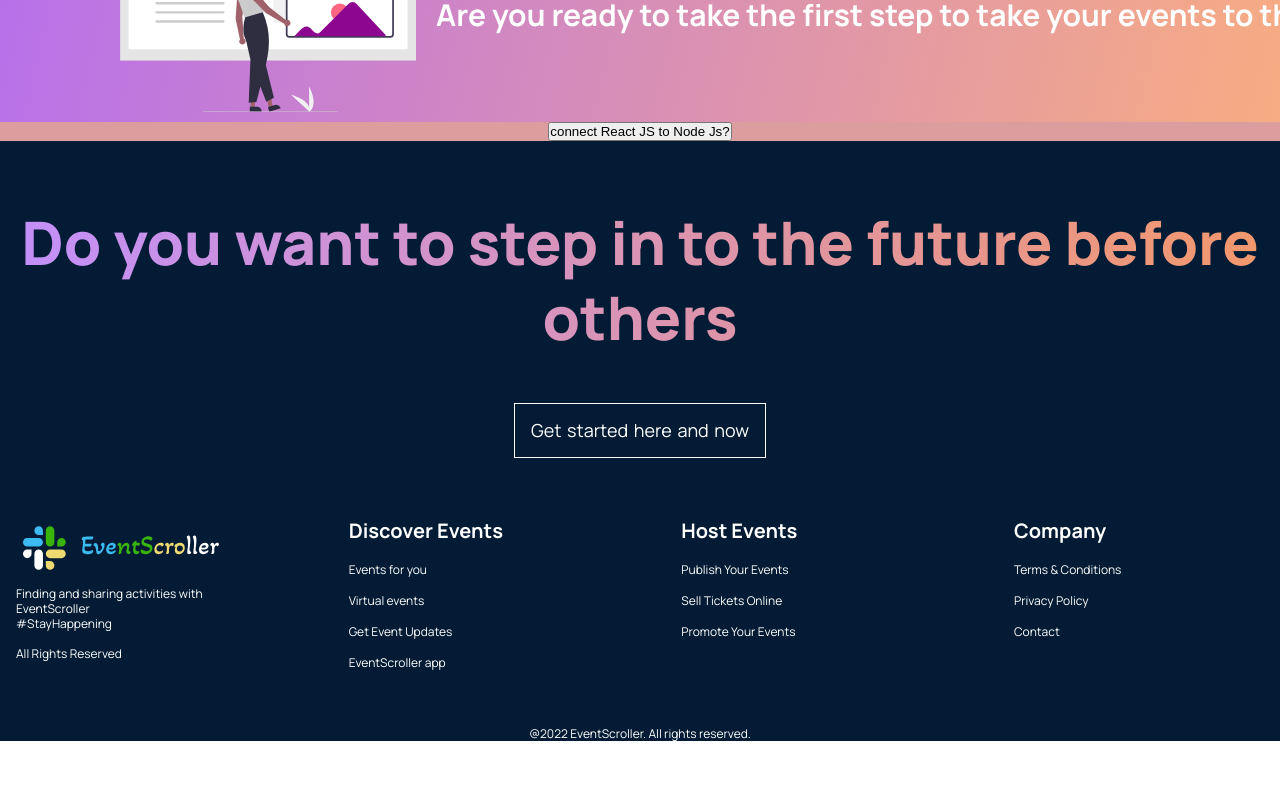
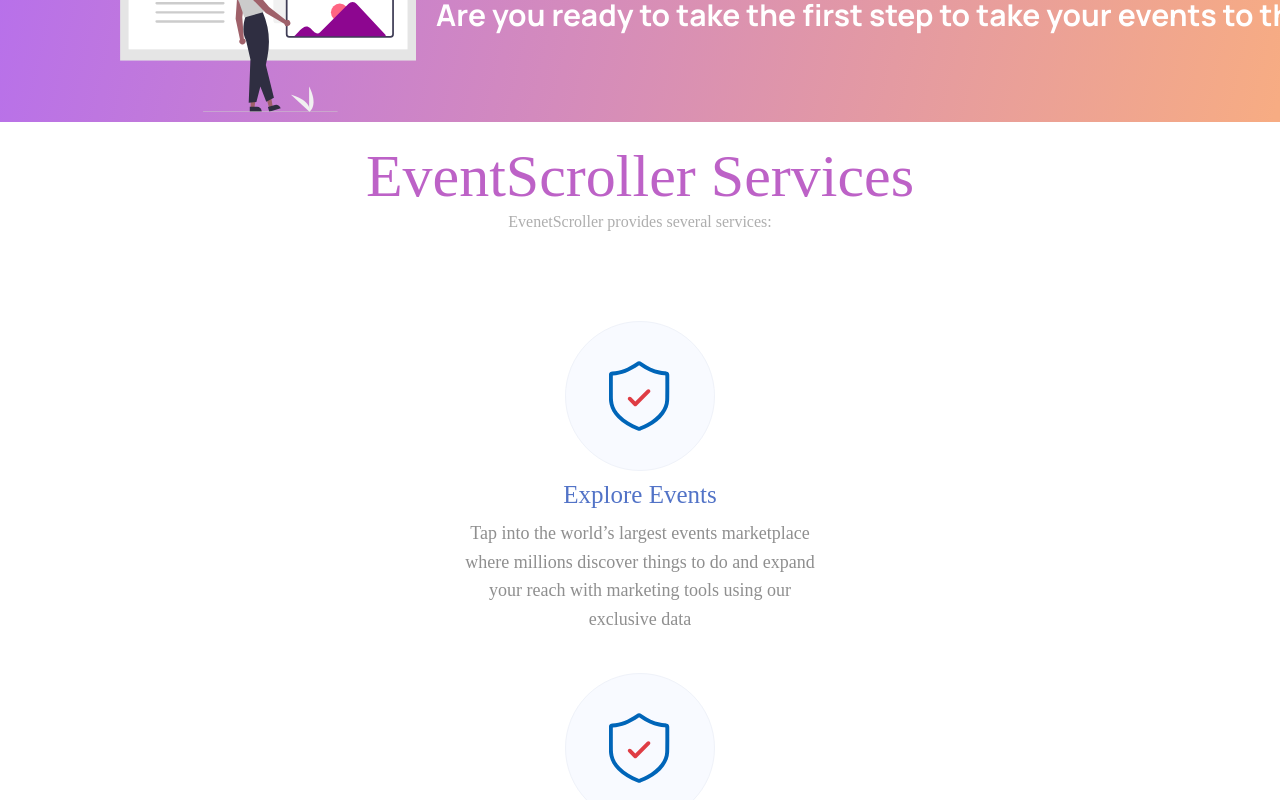
Before and after one commit to OssamaLouati/EventScroller-PFA, a React (Create React App) app in the folder client/: page / in a window 1280 px wide. Shown: the part 1640-2440 px from the top of the page. Before the commit the page ends 2382 px from the top, so only its background shows below. Built offline with nearby package versions, Linux system fonts and the light colour scheme.

Commit message:
add services

```diff
--- a/client/src/App.js
+++ b/client/src/App.js
@@ -27,12 +27,12 @@
 
 
 
-
+    <br/>
 
     <div className="App">
       <form action='../../post' method='post' >
         <button type="submit">
-            connect React JS to Node Js?
+            Tap to test connection between React JS to Node Js?
         </button>
       </form>
     </div>
@@ -44,6 +44,7 @@
 
 
     </div>
+    <br/>
    <Footer />
     </div>
 
--- a/client/src/pages/home.js
+++ b/client/src/pages/home.js
@@ -1,5 +1,5 @@
 import React from 'react';
-import {Header, Slider, Create} from '../container';
+import {Header, Slider, Create,Aboute} from '../container';
 import "slick-carousel/slick/slick.css";
 import "slick-carousel/slick/slick-theme.css";
 import data from '../assets/data';
@@ -10,6 +10,7 @@
     <Header/>
     <Slider data = {data} />
     <Create/>
+    <Aboute/>
     </div>
   )
 }
--- a/client/src/pages/signup.js
+++ b/client/src/pages/signup.js
@@ -118,7 +118,7 @@
           </Confirme>
           <Button>Sign up</Button>
           <Linn>Already have an account?</Linn>
-          <Link to="/signup"><Lin >Login here </Lin></Link>
+          <Link to="/login"><Lin >Login here </Lin></Link>
         </Form>
       </Inside>
 
```
Also changed, not shown: 1 other file (tests, documents, lock files or other folders).
